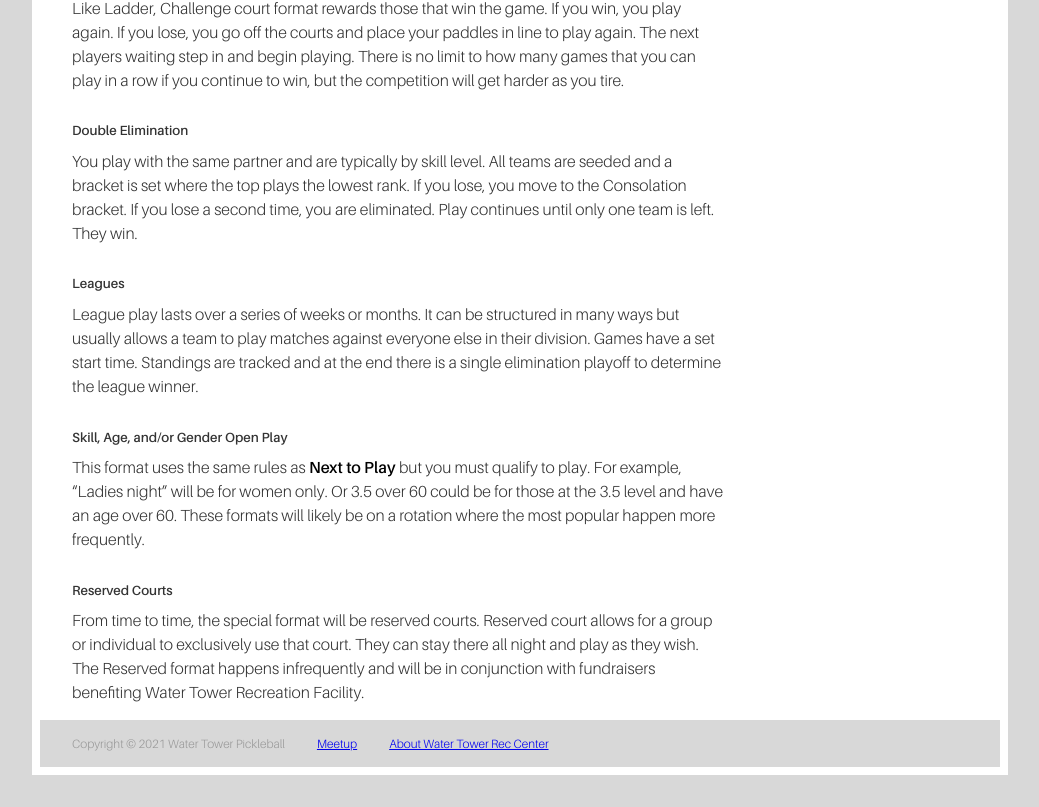
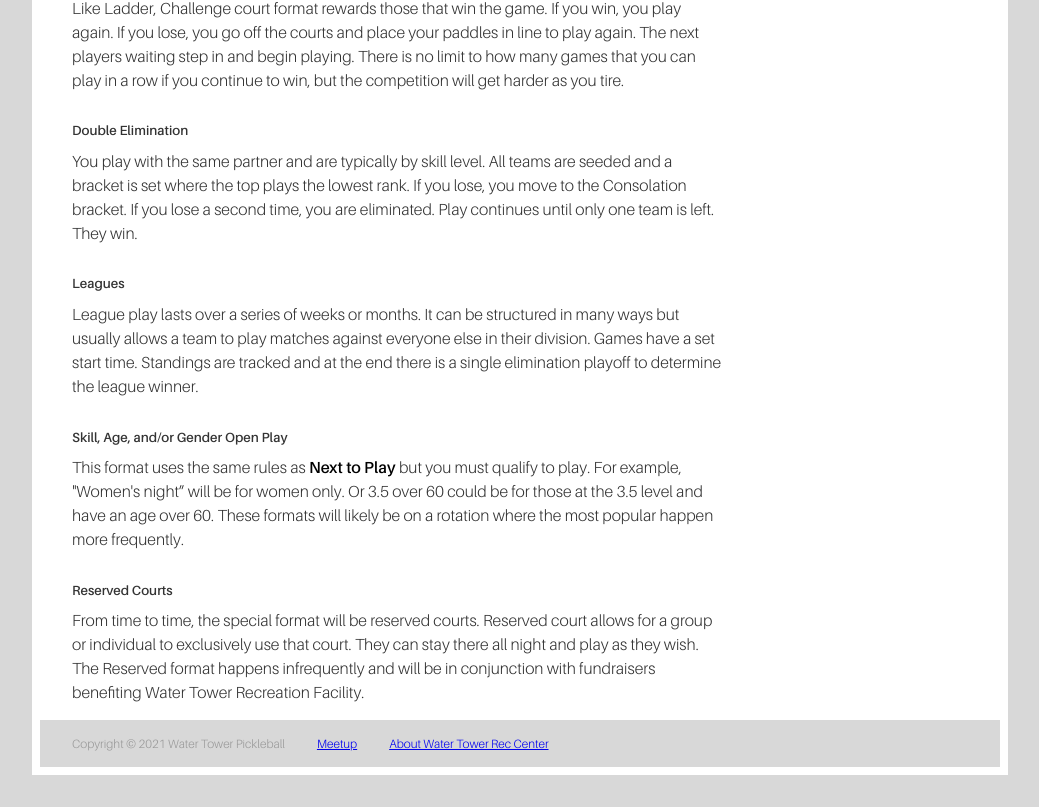
Before and after one commit to natedavisolds/watertowerpickleball, a Next.js app: page /next-to-play in a window 1280 px wide. Shown: the part 3768-4575 px from the top of the page, without its empty margins (120-1159 px from the left). Built offline with nearby package versions, Linux system fonts and the light colour scheme.

Commit message:
correct ladies to women

```diff
--- a/pages/next-to-play.js
+++ b/pages/next-to-play.js
@@ -309,7 +309,7 @@ export default function NextToPlay() {
         <h5 id="by-group">Skill, Age, and/or Gender Open Play</h5>
         <p>
           This format uses the same rules as <strong>Next to Play</strong> but
-          you must qualify to play. For example, “Ladies night” will be for
+          you must qualify to play. For example, "Women's night” will be for
           women only. Or 3.5 over 60 could be for those at the 3.5 level and
           have an age over 60. These formats will likely be on a rotation
           where the most popular happen more frequently.
```
